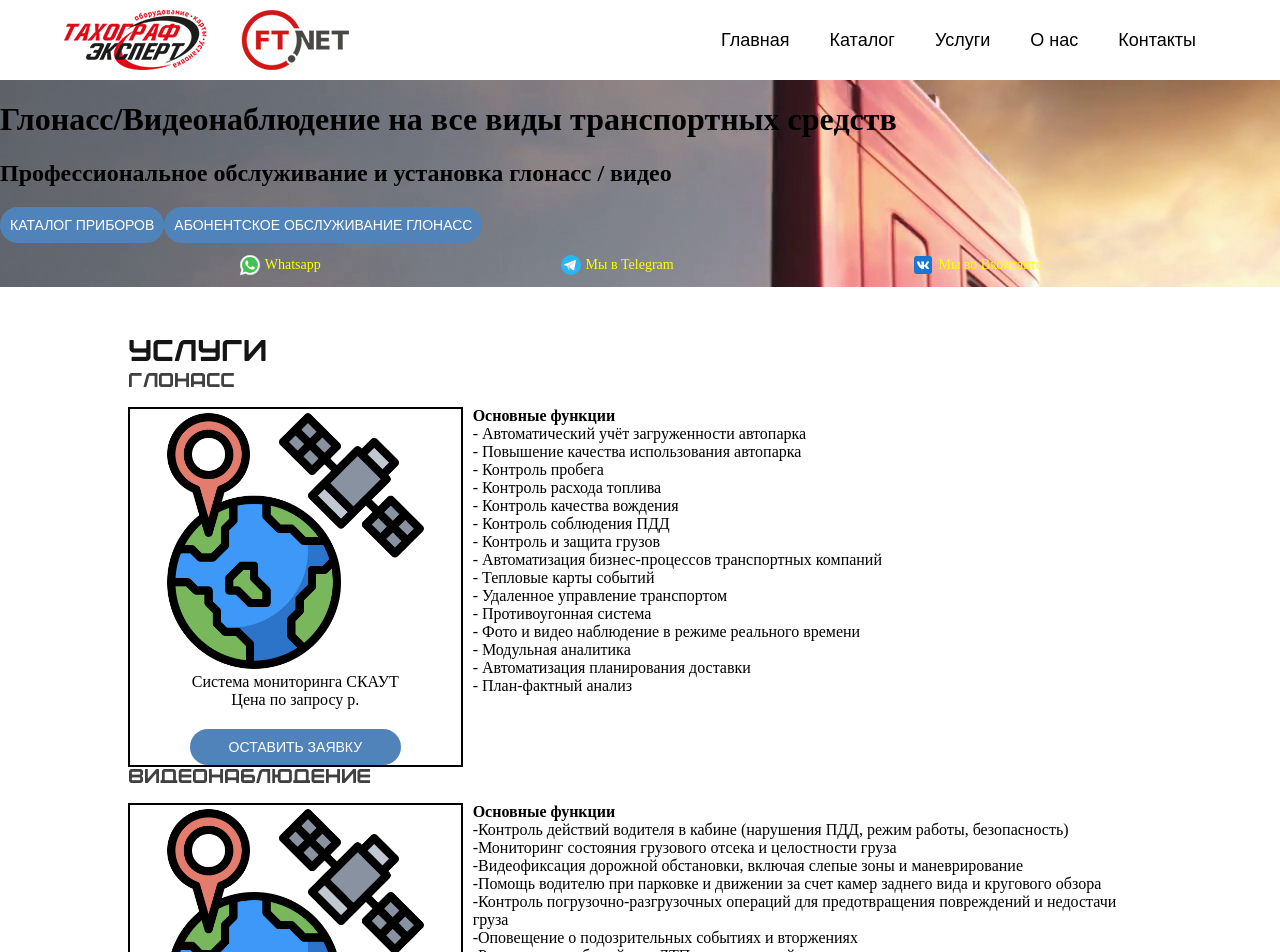
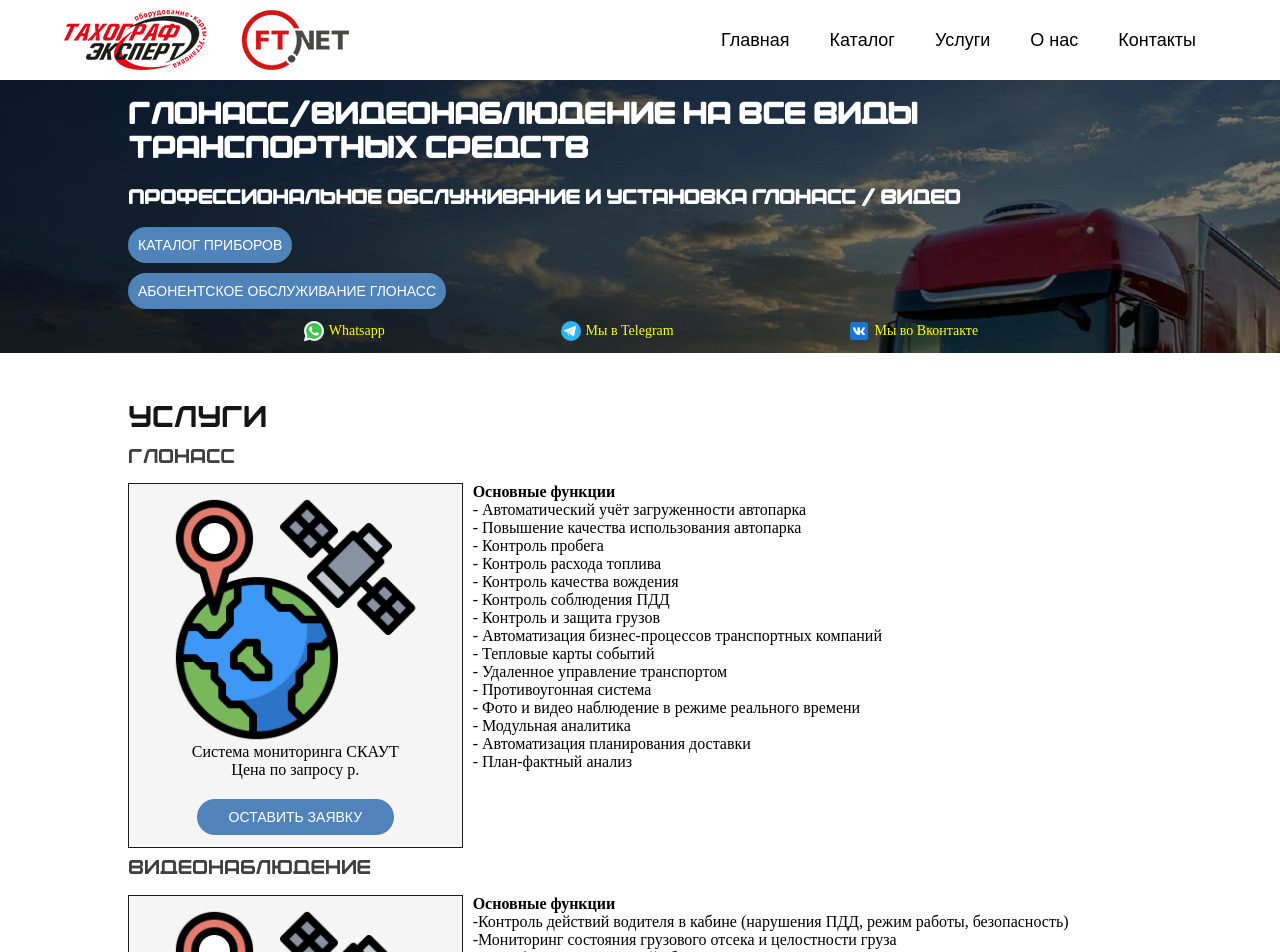
Before and after one commit to mmkenq/taho, a PHP site: page / in a window 1280 px wide. Shown: the top 952 px of the page. Run offline with PHP 8.4, Linux system fonts and the light colour scheme; some libraries are stand-ins or nearby versions.

Commit message:
fix banner layout & styles

```diff
--- a/public_html/css/index.css
+++ b/public_html/css/index.css
@@ -5,6 +5,12 @@
 
 body {
 	margin: 0;
+}
+
+.appHeader {
+	display: flex;
+	align-items: center;
+	min-height: 80px;
 }
 
 a.link {
@@ -35,11 +41,11 @@ a.footerLink:hover {
     color: #dbebfd;
 }
 
-
-.appHeader {
-	display: flex;
-	align-items: center;
-	min-height: 80px;
+.bannerButs {
+    display: flex;
+    flex-direction: column;
+    align-items: start;
+    gap: 10px;
 }
 
 .appFooter {
@@ -119,6 +125,7 @@ a.footerLink:hover {
 .appBanner {
 	display: grid;
 	width: 100%;
+    background-color: #1c1f20;
 }
 
 .appMain {
@@ -147,6 +154,7 @@ a.footerLink:hover {
 	grid-area: 2/1/3/2;
 	display: grid;
 	grid-template-columns: 1fr;
+    gap: 5px;
 }
 
 /* Catalog Nav&Main: Tablets, Desktop */
@@ -177,12 +185,19 @@ a.footerLink:hover {
 }
 
 .appCatalogCardWrapper {
-	/*width: 80%;
-	margin-left: auto;
-	margin-right: auto;*/
-	border-width: 2px;
-	border-color: black;
-	border-style: solid;
+    border-width: 1px;
+    border-color: #181a1b;
+    border-style: solid;
+    background-color: #f5f5f5;
+    /*border-radius: 5px;*/
+    padding: 12px;
+    transition: background-color 0.1s ease-in-out;
+    user-select: none;
+    cursor: default;
+}
+
+.appCatalogCardWrapper:hover {
+    background-color: #e8e8e8;
 }
 
 .appCatalogCardPreview {
@@ -378,18 +393,19 @@ a.footerLink:hover {
 }
 
 .elTitle {
+    overflow-wrap: break-word;
 	font-family: 'megabold';
 	font-size: 30px;
 	color: #151515;
 }
 
-.elTitleWhite {
-	color: white;
-}
-
 .elSubTitle1 {
 	font-size: 20px;
 	color: #404040;
+}
+
+.elTitleWhite {
+	color: white;
 }
 
 .elSubTitle1White {
@@ -426,10 +442,18 @@ a.footerLink:hover {
 }
 
 #el-about {
-    background-color: aliceblue;
-    background-image: url(https://tahografizh.ru/wp-content/uploads/2022/07/l3-lg_modland-1.jpg);
+    background-color: #1c1f20;
+    background-image:
+        linear-gradient(rgba(0, 0, 0, 0.5), rgba(0, 0, 0, 0.5)),
+        url(/assets/truck-pic.jpg);
     padding-top: 5%;
     padding-bottom: 3%;
+}
+
+#banner-0 {
+    background-image:
+        linear-gradient(rgba(0, 0, 0, 0.5), rgba(0, 0, 0, 0.5)),
+        url("/assets/truck-pic-0.jpg");
 }
 
 /* Footer Floors: Mobile */
--- a/public_html/js/components/AppComponent.js
+++ b/public_html/js/components/AppComponent.js
@@ -41,14 +41,16 @@ function createBannerComponent(domParent, config, server) {
             id: 'banner-0',
             domParent: domParent,
             server: server,
+            config: config,
         },
-        {
-            h1Title: config.h1Title,
-            h2Title: config.h2Title,
-            buts: config.buts,
-            links: config.links,
-            pic: config.pic,
-        },
+        //{
+        //    h1Title: config.h1Title,
+        //    h2Title: config.h2Title,
+        //    butsWrapperClasses: config.butsWrapperClasses,
+        //    buts: config.buts,
+        //    links: config.links,
+        //    pic: config.pic,
+        //},
     );
     //console.log('loaded banner', banner);
     //banner.hide();
```
Also changed, not shown: public_html/js/components/BannerComponent/BannerComponent.js (+30 -44 lines), public_html/js/handlers/Config/ConfigHandler.js (+28 -10 lines), public_html/assets/truck-pic-0.jpg (added).
